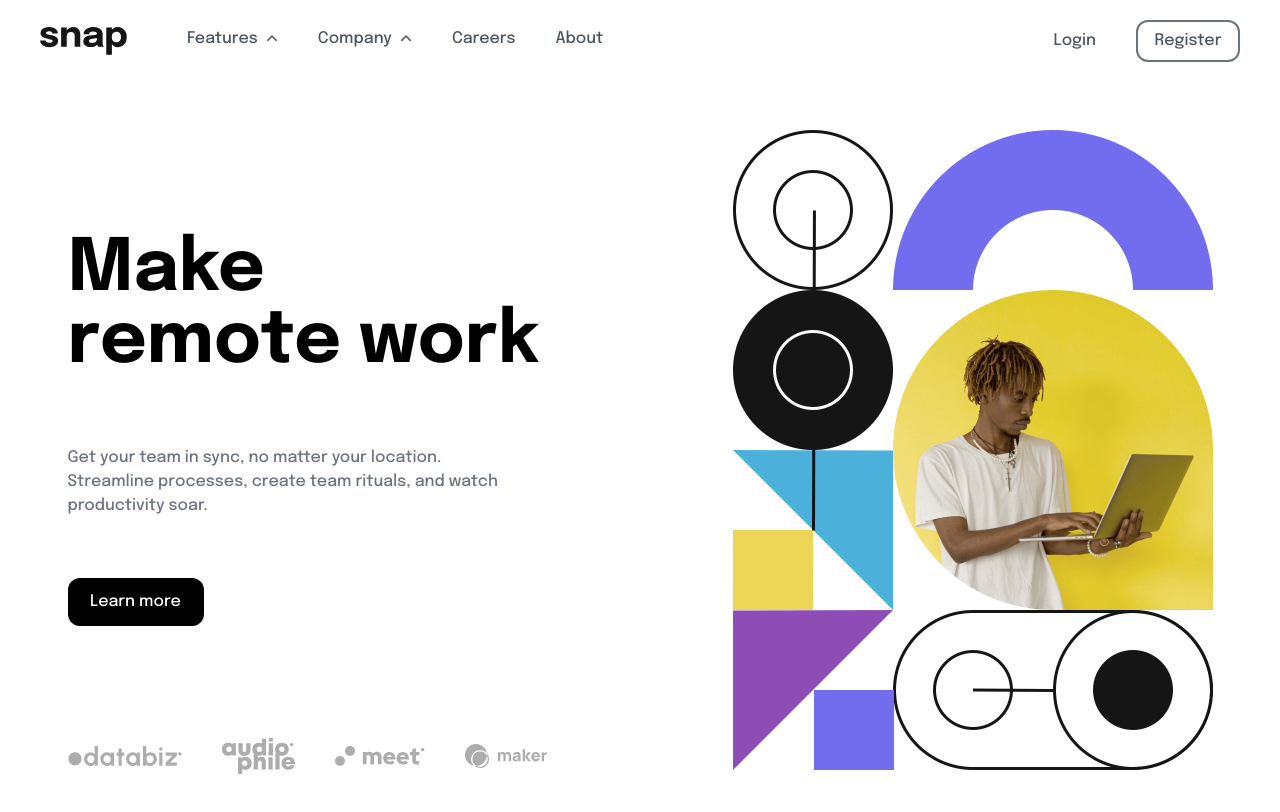
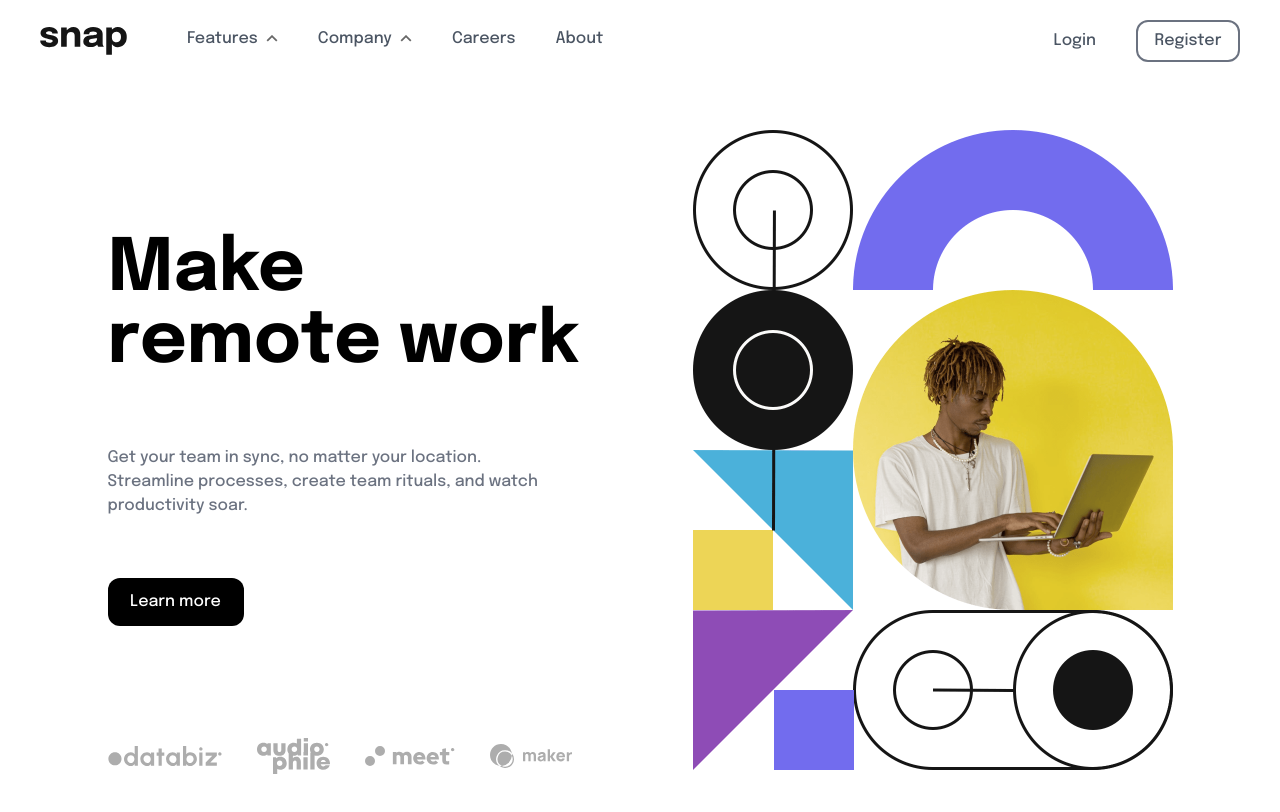
Before and after one commit to peternguyen777/fem-intro-section, a React (Create React App) app: page / in a window 1280 px wide. Shown: the top 812 px of the page. Built offline with nearby package versions, Linux system fonts and the light colour scheme.

Commit message:
main div

```diff
--- a/src/App.js
+++ b/src/App.js
@@ -21,10 +21,14 @@ function App() {
 
       {/* Image */}
       <main>
-        <img className='lg:hidden mb-[48px]' src={imageMobile} alt='' />
-        <div className='flex lg:flex-row lg:mt-[68px] lg:justify-between lg:mx-auto lg:mb-[130px] lg:max-w-[1145px]'>
+        <img
+          className='lg:hidden mb-[48px] w-screen'
+          src={imageMobile}
+          alt=''
+        />
+        <div className='flex lg:px-10 lg:flex-row lg:mt-[68px] lg:justify-between lg:mx-auto lg:mb-[130px] lg:max-w-[1145px]'>
           <div className='flex flex-col items-center mx-[16px] text-center lg:text-left lg:ml-0 lg:justify-between lg:mr-0'>
-            <div className='lg:w-[540px] lg:mt-[104px]'>
+            <div className='lg:max-w-[540px] lg:mt-[104px]'>
               <h1 className='text-4xl font-bold mb-[28px] font-epilogue lg:text-7xl lg:mb-[68px]'>
                 Make <span className='lg:inline-block'>remote work</span>
               </h1>
--- a/src/components/Logos.js
+++ b/src/components/Logos.js
@@ -6,7 +6,7 @@ import logoMeet from "../images/client-meet.svg";
 
 const Logos = () => {
   return (
-    <div className='flex items-center mt-[48px] mb-[94px] container justify-between lg:justify-start lg:space-x-reverse lg:space-x-[40px] lg:h-[28px] lg:mt-0 lg:mb-0'>
+    <div className='flex items-center mt-[48px] mb-[94px] container justify-between lg:justify-start lg:space-x-reverse lg:space-x-[35px] lg:h-[28px] lg:mt-0 lg:mb-0'>
       <img className='lg:hidden' src={logoDatabiz} alt='' width='80' />
       <img className='lg:hidden' src={logoAudiophile} alt='' width='52' />
       <img className='lg:hidden' src={logoMeet} alt='' width='64' />
```
